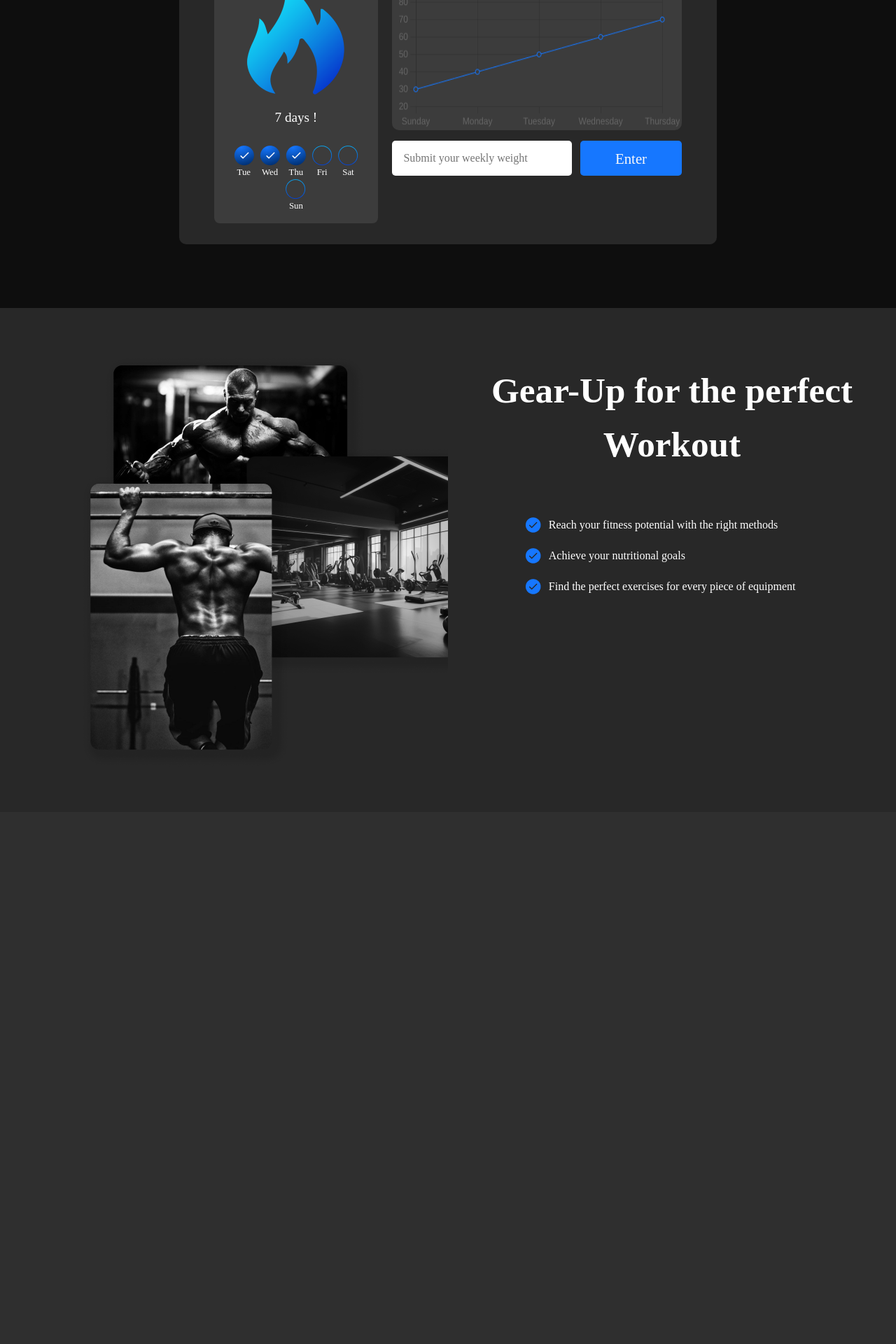
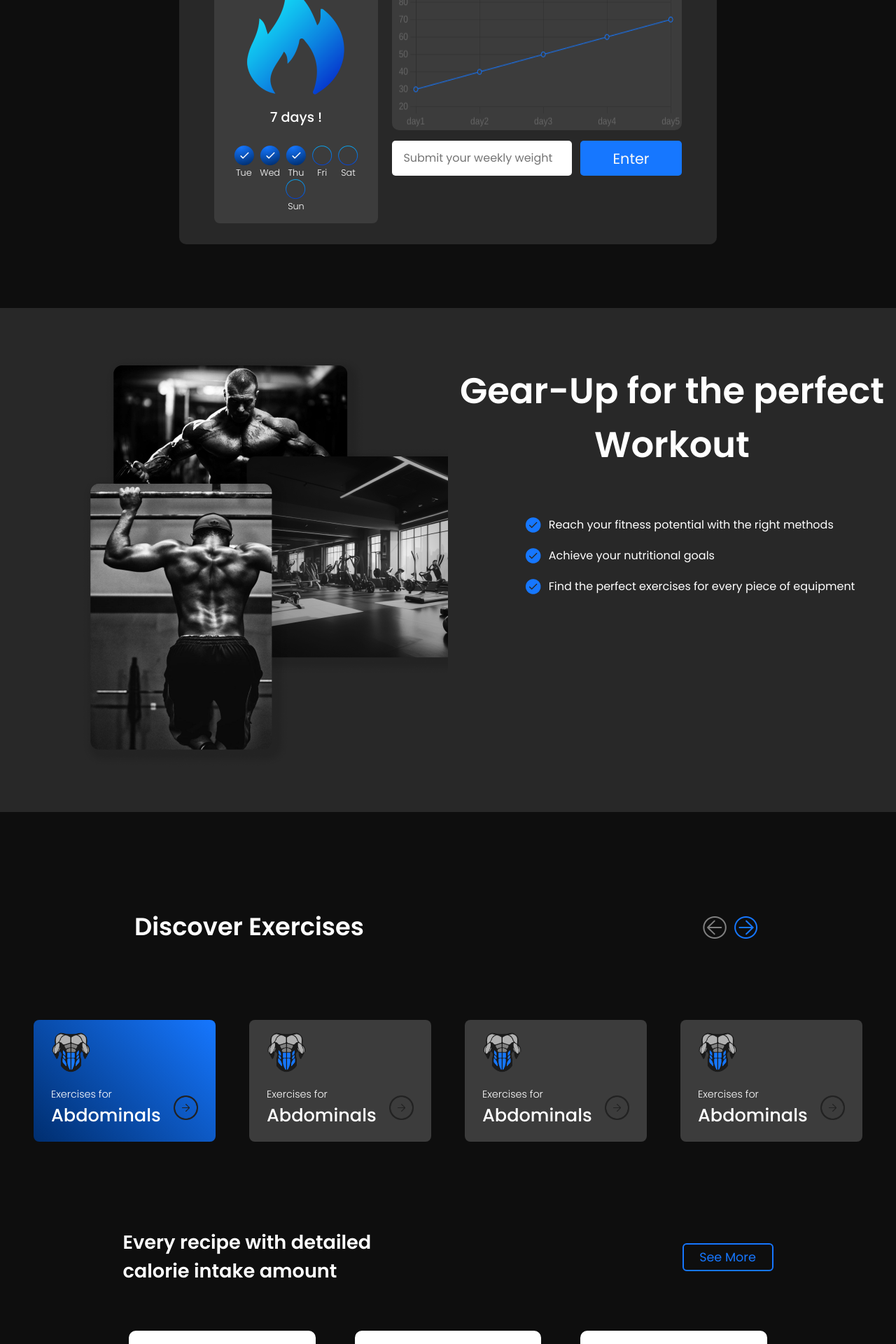
Before and after one commit to OussamaDaachi24/GymBro, a PHP site: page /html/home.html in a window 1280 px wide. Shown: the part 1040-2960 px from the top of the page at 70% size. Before the commit the page ends 2111 px from the top, so only its background shows below. Run offline with PHP 8.4, Linux system fonts and the light colour scheme.

Commit message:
added banner & cards section (home 90% complete)

```diff
--- a/frontend/css/common.css
+++ b/frontend/css/common.css
@@ -56,9 +56,12 @@ html:focus-within {
   scroll-behavior: smooth;
 }
 
+/*the font*/
+@import url('https://fonts.googleapis.com/css2?family=Poppins:ital,wght@0,100;0,200;0,300;0,400;0,500;0,600;0,700;0,800;0,900;1,100;1,200;1,300;1,400;1,500;1,600;1,700;1,800;1,900&display=swap');
 
 html,body{
     height: 100%;   /*help avoid doule sidebar problem help the layout a bit (instead of (min-height: 100vh;))*/
+    font-family: "Poppins";
 }
 /* Set core body defaults */
 body {
--- a/frontend/css/home.css
+++ b/frontend/css/home.css
@@ -116,10 +116,11 @@
     background-color:var(--clr-secondary-bg);
     flex-shrink: 1;
     width:60%;
+    min-width:600px;
     height:70%;
-   margin-bottom: 10vh;
-   border-radius:10px;
-   color:white;
+    margin-bottom: 10vh;
+    border-radius:10px;
+    color:white;
 
 
 }
@@ -228,7 +229,7 @@ canvas{
     flex-direction: row;
     width:100%;
     height:90vh;
-    position:absolute;
+    position:relative;
     background-color: var(--clr-secondary-bg);
 }
 .sport_banner .banner_picture{
@@ -289,3 +290,160 @@ canvas{
 .banner_txt li img{
     margin-right: 10px;
 }
+
+.seeExercise{
+    background-color: var(--clr-primary-bg);
+    height:120vh;
+    color:white;
+}
+.discover{
+    display: flex;
+    justify-content: space-between;
+    align-items: center;
+    width:100%;
+    height:10vh;
+    padding:0 15%;
+    position:relative;
+    top:13%;
+}
+.discover h2{
+    font-size: 2.2rem;
+    font-weight: 600;
+}
+
+.discover .slide_arrow{
+    display:flex;
+    width:10%;
+    justify-content: space-around;
+}
+.back_arrow{
+    background-image: url(../assets/images/Ellipse\ 3.png);
+    background-size: contain;
+    background-repeat: no-repeat;
+}
+
+.next_arrow{
+    background-image: url(../assets/images/active-eclipse.png);
+    background-size: contain;
+    background-repeat: no-repeat;
+}
+.exercise-groups{
+    display:flex;
+    justify-content: space-evenly;
+    flex-wrap: wrap;
+    position: relative;
+    top:20%;
+}
+
+
+.muscle_groups{
+    background-color: var(--clr-secondary-bg-light);
+    color:white;
+    width:18%;
+    min-width:260px;
+    border-radius: 8px;
+    padding:18px 25px;
+    margin-top:25px;
+}
+
+.muscle_img{
+    width:90%;
+    display: flex;
+    justify-content: flex-start;
+    margin-bottom: 10%;
+}
+.muscle_img img{
+   width:30%;
+   height: auto;
+}
+
+.check-exo{
+    display: flex;
+    justify-content: space-between;
+    align-items: center;
+}
+.see-next img{
+    width:35px;
+    height: 35px;
+}
+
+.content p{
+    font-size: 0.9rem;
+    font-weight: 300;
+}
+
+.content h2{
+    font-size: 1.6rem;
+    font-weight: 500;
+}
+
+/* the current card*/
+
+.curr_class{
+    background-image: var(--clr-gradient);
+}
+
+.recipes{
+    position:relative;
+    top:33%;
+    width:100%;
+    background-color: var(--clr-primary-bg);
+}
+.food_intro{
+    display:flex;
+    justify-content: space-around;
+    align-items: center;
+    width:100%;
+    min-width: 500px;
+}
+
+.food_intro button{
+    width:9%;
+    min-width:130px;
+    border: none;
+    height:40px;
+    border-radius: 6px;
+    background-color:var(--clr-primary-bg) ;
+    border:2px solid var(--clr-button-midtext);
+    color:var(--clr-button-midtext);
+    font-size: 1.1rem;
+}
+
+.food_intro div{
+    font-size: 1.7rem;
+    font-weight: var(--fw-bold);
+    width:35%;
+    min-width:350px;
+
+}
+
+.recipe_section{
+    width: 100%;
+    display: flex;
+    flex-wrap: wrap;
+    justify-content: space-evenly;
+    align-items: center;
+    background-color: var(--clr-primary-bg);
+    padding:5% 10%;
+
+}
+
+.recipe{
+    min-height:200px;
+    width:26%;
+    height: 250px;
+    min-width: 250px;
+    background-color: white;
+    border-radius:10px;
+    margin-bottom: 5%;
+}
+
+footer{
+    display:flex;
+    justify-content: space-evenly;
+    height:40vh;
+    background-color: var(--clr-secondary-bg-light);
+    color:white;
+    border: 1px solid red;
+    z-index: 99;
+}
--- a/frontend/html/home.html
+++ b/frontend/html/home.html
@@ -139,6 +139,113 @@
         </ul>
       </div>
     </section>
+    <section class="seeExercise">
+      <div class="discover">
+        <h2>Discover Exercises</h2>
+        <div class="slide_arrow">
+          <div class="back_arrow">
+            <img src="../assets/images/left_arrow.png">
+          </div>
+          <div class="next_arrow">
+            <img src="../assets/images/right_arrow.png">
+          </div>
+        </div>
+      </div>
+      <div class="exercise-groups">
+        <!-- card 1  -->
+        <div class="muscle_groups curr_class">
+          <div class="muscle_img"><img src="../assets/images/abdominals.png"></div>
+          <div class="check-exo">
+            <div class="content">
+              <p>Exercises for</p>
+              <h2>Abdominals</h2>
+            </div>
+            <div class="see-next"><img src="../assets/images/right-arrow-icon.png"></div>
+          </div>
+
+        </div>
+        <!-- card 2  -->
+        <div class="muscle_groups">
+          <div class="muscle_img"><img src="../assets/images/abdominals.png"></div>
+          <div class="check-exo">
+            <div class="content">
+              <p>Exercises for</p>
+              <h2>Abdominals</h2>
+            </div>
+            <div class="see-next"><img src="../assets/images/right-arrow-icon.png"></div>
+          </div>
+
+        </div>
+
+        <!-- card 3  -->
+        <div class="muscle_groups">
+          <div class="muscle_img"><img src="../assets/images/abdominals.png"></div>
+          <div class="check-exo">
+            <div class="content">
+              <p>Exercises for</p>
+              <h2>Abdominals</h2>
+            </div>
+            <div class="see-next"><img src="../assets/images/right-arrow-icon.png"></div>
+          </div>
+
+        </div>
+
+        <!-- card 1  -->
+        <div class="muscle_groups">
+          <div class="muscle_img"><img src="../assets/images/abdominals.png"></div>
+          <div class="check-exo">
+            <div class="content">
+              <p>Exercises for</p>
+              <h2>Abdominals</h2>
+            </div>
+            <div class="see-next"><img src="../assets/images/right-arrow-icon.png"></div>
+          </div>
+
+        </div>
+      </div>
+
+      <div class="recipes">
+        <div class="food_intro">
+          <div>Every recipe with detailed calorie intake amount </div>
+          <button>See More</button>
+        </div>
+        <div class="recipe_section">
+          <div class="recipe">
+            <div class="recipe_img"><img></div>
+            <div class="recipe_content">
+              <div></div>
+              <div></div>
+            </div>
+
+          </div>
+
+          <div class="recipe">
+            <div class="recipe_img"><img></div>
+            <div class="recipe_content">
+              <div></div>
+              <div></div>
+            </div>
+
+          </div>
+
+          <div class="recipe">
+            <div class="recipe_img"><img></div>
+            <div class="recipe_content">
+              <div></div>
+              <div></div>
+            </div>
+
+          </div>
+
+        </div>
+
+
+      </div>
+    </section>
+
+    <footer>
+
+    </footer>
     <script src="../javaScript/home.js"></script>
   </body>
 </html>
--- a/frontend/javaScript/home.js
+++ b/frontend/javaScript/home.js
@@ -4,7 +4,7 @@ ctx=document.getElementById('progressChart').getContext('2d');
 
 //2-costume data for the chart
 const data={
-    labels:['Sunday','Monday','Tuesday','Wednesday','Thursday'], // x axis
+    labels:['day1','day2','day3','day4','day5'], // x axis
     datasets:[{
         label:'Your Progress',
         data:[30,40,50,60,70],
```
Also changed, not shown: frontend/assets/images/Ellipse 3.png (added), frontend/assets/images/abdominals.png (added), frontend/assets/images/active-eclipse.png (added), frontend/assets/images/gray_rigth_arrow.png (added), frontend/assets/images/left_arrow.png (added), frontend/assets/images/right-arrow-icon.png (added), frontend/assets/images/right_arrow.png (added).
